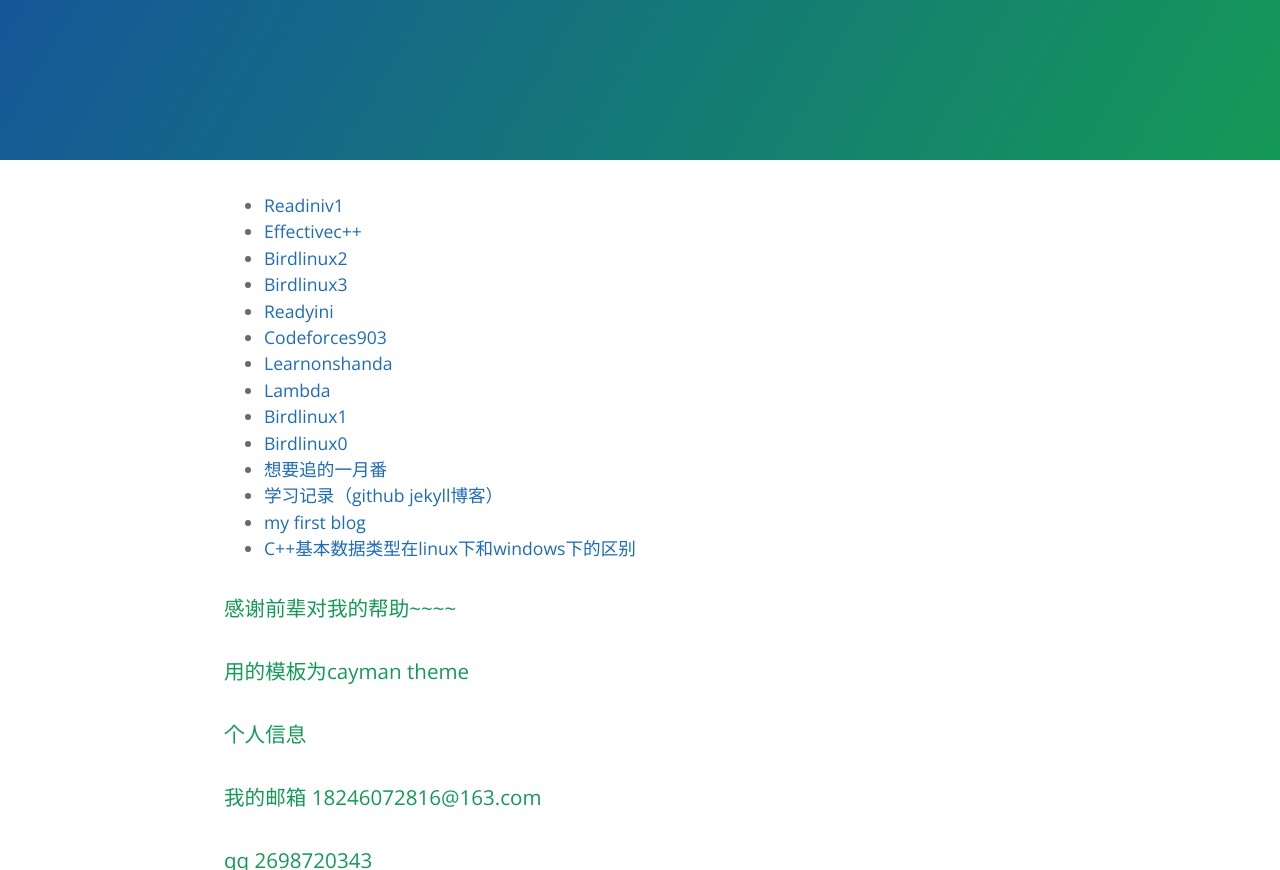
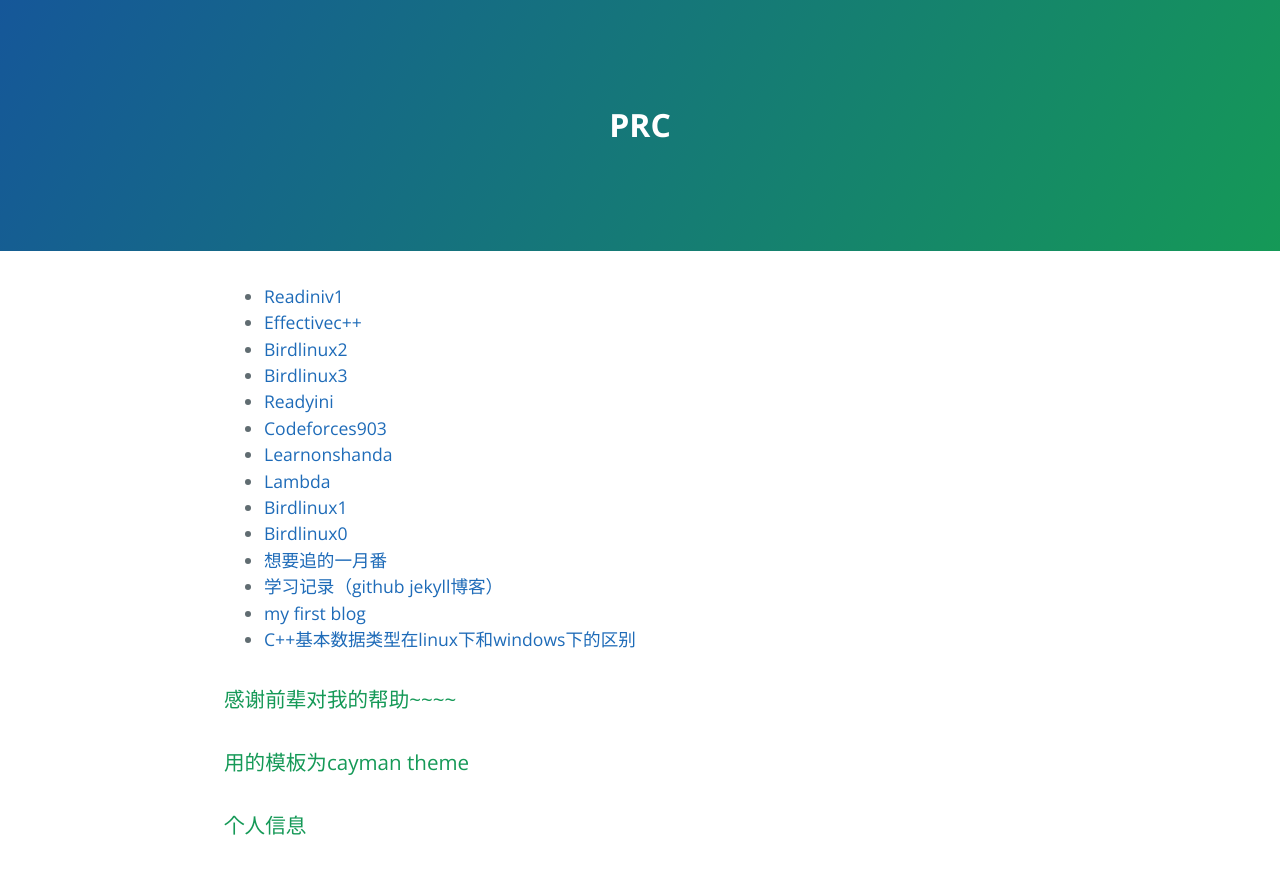
Before and after one commit to cuiyixiao/cuiyixiao.github.io, a Jekyll site: the page built from index.md, in a window 1280 px wide, cut to the strip 0-870 px from the top of the page. Built offline with Jekyll 4.4.1, drawn with Linux system fonts in a browser that asks for light colours.

Commit message:
Update default.html

```diff
--- a/_layouts/default.html
+++ b/_layouts/default.html
@@ -11,7 +11,7 @@
   </head>
   <body>
     <section class="page-header">
-
+      <h1>PRC</h1>
     </section>
 
     <section class="main-content">
```
